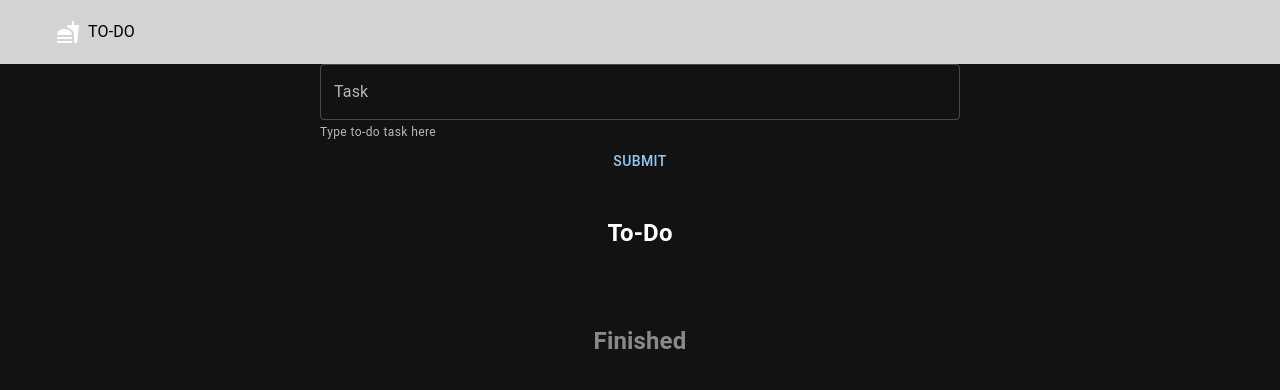
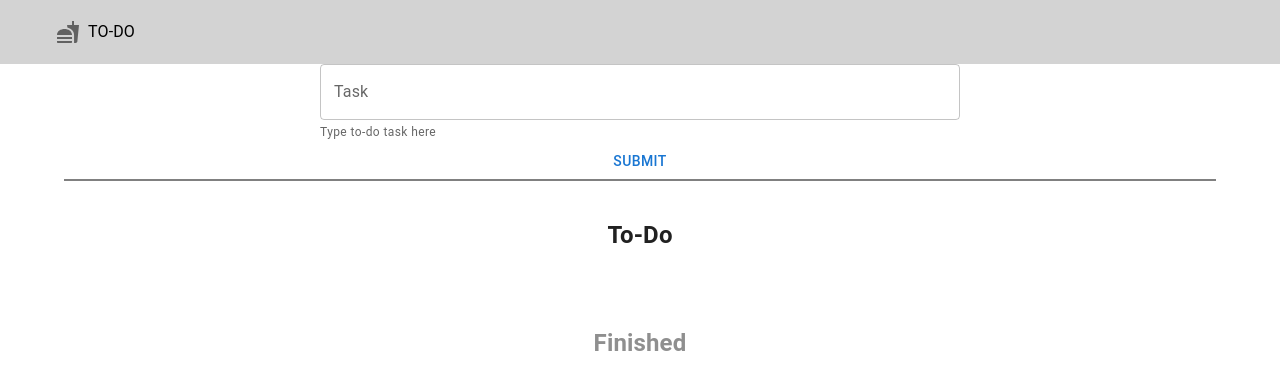
Before and after one commit to matt-s-lee/todo-experiment-1, a React (Create React App) app: page / in a window 1280 px wide. Shown: the top 390 px of the page. Built offline with nearby package versions, Linux system fonts and the light colour scheme.

Commit message:
style: Add divider

```diff
--- a/src/App.js
+++ b/src/App.js
@@ -7,12 +7,13 @@ import CssBaseline from "@mui/material/CssBaseline";
 import Header from "./components/Header";
 import Form from "./components/Form";
 import List from "./components/List";
+import { Divider } from "./components/Divider";
 import { Box } from "@mui/system";
 import { TaskContext } from "./context/TaskContext";
 
 const darkTheme = createTheme({
   palette: {
-    mode: "dark",
+    mode: "light",
   },
 });
 
@@ -25,6 +26,7 @@ export default function App() {
       <Header />
       <Wrapper>
         <Form />
+        <Divider>Center</Divider>
         {allTasks && <List listName="To-Do" taskArray={allTasks} />}
         {finishedTasks && <List listName="Finished" taskArray={finishedTasks} />}
       </Wrapper>
```
